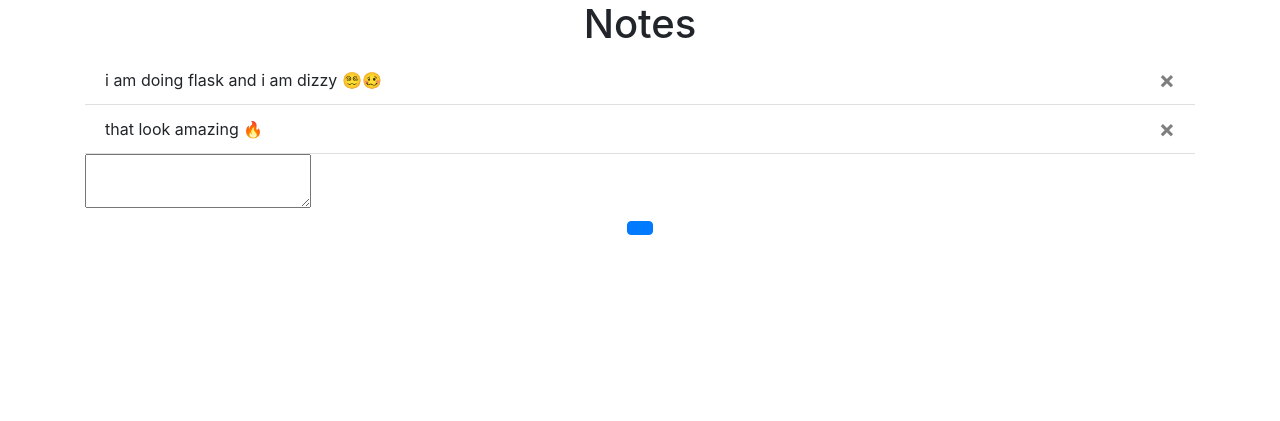
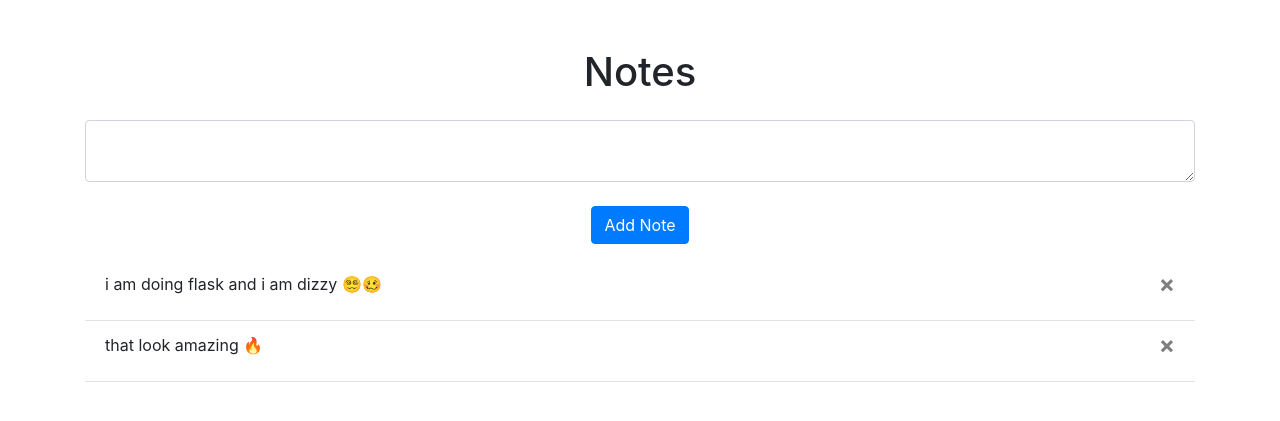
Before and after one commit to GohWayneJen-Kidocode/-Python-Website-Full-Tutorial---Flask-Authentication-Databases-More, a Flask app: page / in a window 1280 px wide. Shown: the part 56-477 px from the top of the page. Run offline with Flask 2, Linux system fonts and the light colour scheme; a user stored in the database is signed in; data comes from the database, SQL or seed files in the repository; both versions use the stored data as it was after the commit; some libraries are stand-ins or nearby versions.

Commit message:
fifth commit

```diff
--- a/website/Templates/base.html
+++ b/website/Templates/base.html
@@ -53,10 +53,18 @@
     {% endif %}
     {% endwith %}
 
-    <div class="container">
+    <div class="container pt-5">
       {% block content %}
       {% endblock %}
     </div>
+    <script
+      type="text/javascript"
+      src="{{ url_for('static', filename='index.js') }}"
+    ></script>
+    <!-- <script
+      type="text/javascript"
+      src="../static/static.js"
+    ></script> -->
     <script
       src="https://code.jquery.com/jquery-3.2.1.slim.min.js"
       integrity="sha384-KJ3o2DKtIkvYIK3UENzmM7KCkRr/rE9/Qpg6aAZGJwFDMVNA/GpGFF93hXpG5KkN"
@@ -72,9 +80,6 @@
       integrity="sha384-JZR6Spejh4U02d8jOt6vLEHfe/JQGiRRSQQxSfFWpi1MquVdAyjUar5+76PVCmYl"
       crossorigin="anonymous"
     ></script>
-    <script
-      type="text/javascript"
-      src="{{ url_for('static', filename='index.js') }}"
-    ></script>
+
 </body>
 </html>
--- a/website/Templates/home.html
+++ b/website/Templates/home.html
@@ -2,18 +2,19 @@
 {% block title %} Home {% endblock %}
 {% block content %}
 <h1 align="center">Notes</h1>
+
+<form method="POST" class="py-3">
+        <textarea name="note" class="form-control" id="note" ></textarea>
+        <br>
+        <div align="center">
+            <button type="submit" class="btn btn-primary">Add Note</button>
+        </div>
+</form>
 <ul class="list-group list-group-flush" id="notes">
     {% for note in user.notes %}
-    <li class="list-group-item">{{ note.data }}
-        <button class="close" type="button" onclick="deleteNote({{ note.id }})"><span aria-hidden="true">&times;</span></button>
+    <li class="list-group-item border-bottom pb-4">{{ note.data }}
+        <a class="close" href="{{url_for('views.delete_note',id=note.id)}}"><span aria-hidden="true">&times;</span></a>
     </li>
     {% endfor %}
 </ul>
-<form method="POST">
-        <textarea name="note" id="note" class=""form-control></textarea>
-        <br>
-        <div align="center">
-            <button type="submit" class="btn btn-primary"></button>
-        </div>
-</form>
 {% endblock %}
--- a/website/__init__.py
+++ b/website/__init__.py
@@ -29,7 +29,9 @@ def create_app():
 
     @login_manager.user_loader
     def load_user(id):
-        return User.query.get(int(id))
+        if id !='None':
+            id=int(id)
+        return User.query.get(id)
 
     return app
 
--- a/website/static/static.js
+++ b/website/static/index.js
@@ -1,4 +1,5 @@
 function deleteNote(noteId) {
+    console.log(noteId);
     fetch('/delete-note',{
         method: 'POST',
         body: JSON.stringify({noteId: noteId})
@@ -6,3 +7,4 @@ function deleteNote(noteId) {
         window.location.href = "/";
     });
 };
+console.log('hello im working');
--- a/website/views.py
+++ b/website/views.py
@@ -1,5 +1,5 @@
 from . import db
-from flask import render_template, Blueprint, request, flash, jsonify
+from flask import render_template, Blueprint, request, flash, redirect,url_for
 from flask_login import login_required, current_user
 from .models import Note
 import json
@@ -22,14 +22,15 @@ def home():
 
     return render_template('home.html', user=current_user)
 
-@views.route('/delete-note', methods=['POST'])
-def delete_note():
-    note =  json.loads(request.data)
-    noteId = note['noteId']
-    note = Note.query.get('noteId')
+@views.route('/delete-note/<int:id>', methods=['GET'])
+def delete_note(id):
+    # note =  json.loads(request.data)
+    # noteId = note['noteId']
+    note = Note.query.get(id)
     if note:
         if note.user_id == current_user.id:
-            db.session.delete('note')
+            db.session.delete(note)
             db.session.commit()
+            print('the record has been deleted ')
 
-    return jsonify({})
+    return redirect(url_for('views.home'))
```
Also changed, not shown: website/database.db.
